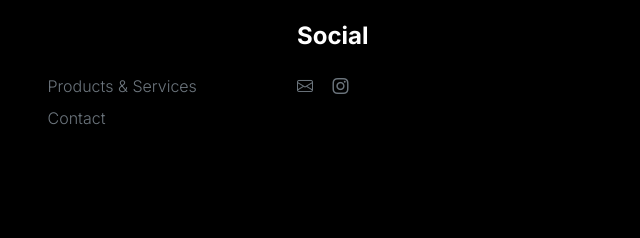
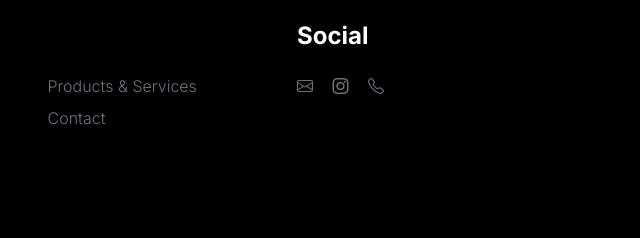
Before and after one commit to dan12410/pme, a plain HTML site: page faq.html in a window 1280 px wide. Shown: the part 1373-1611 px from the top of the page, 640-1280 px from the left. Drawn offline with Linux system fonts and the light colour scheme.

Commit message:
faq.html

```diff
--- a/faq.html
+++ b/faq.html
@@ -250,6 +250,8 @@ https://www.tooplate.com/view/2127-little-fashion
 
                             <li><a href="https://www.instagram.com/pahaemuaraenergi/" class="social-icon-link bi-instagram"></a></li>
 
+                            <li><a href="tel:+6221-2868-1317" class="social-icon-link bi-telephone"></a></li>
+
                             <!--
                             <li><a href="#" class="social-icon-link bi-skype"></a></li>
                             -->
```
